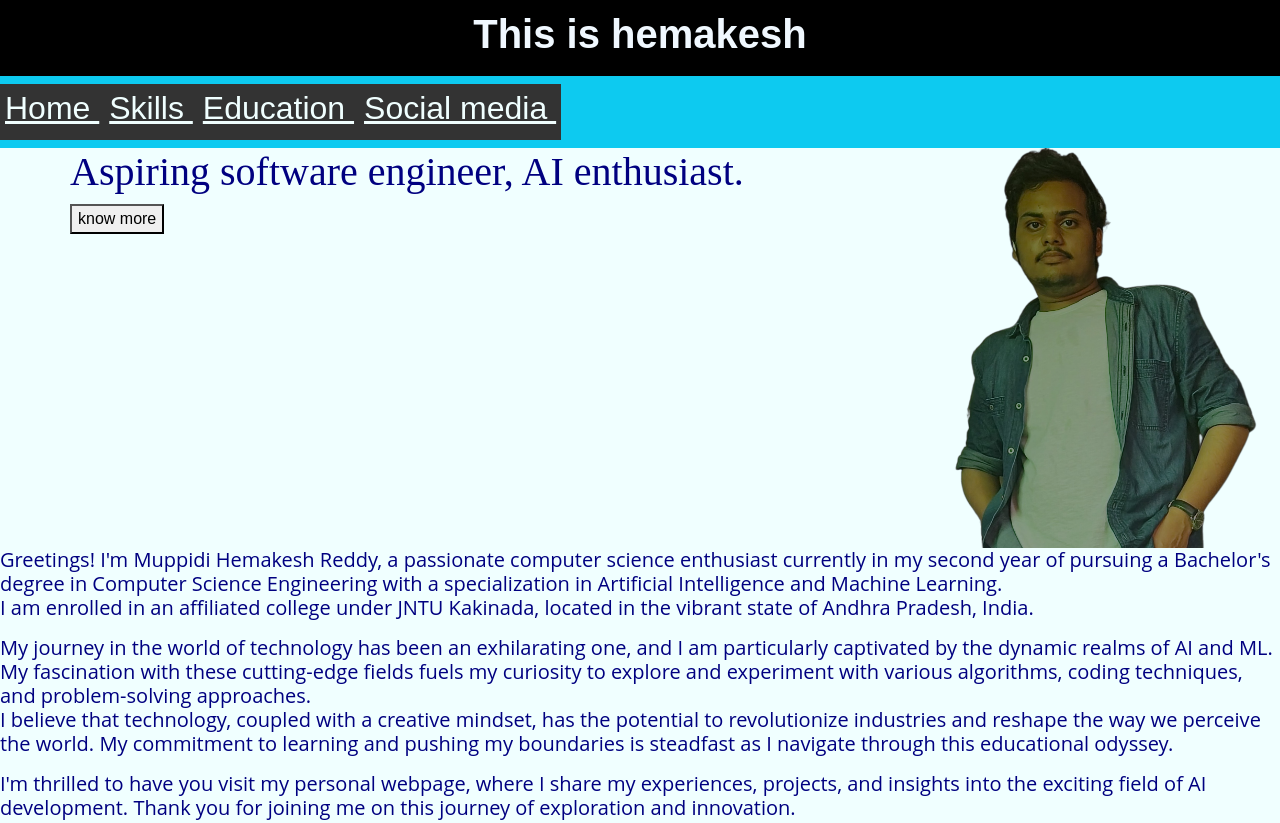
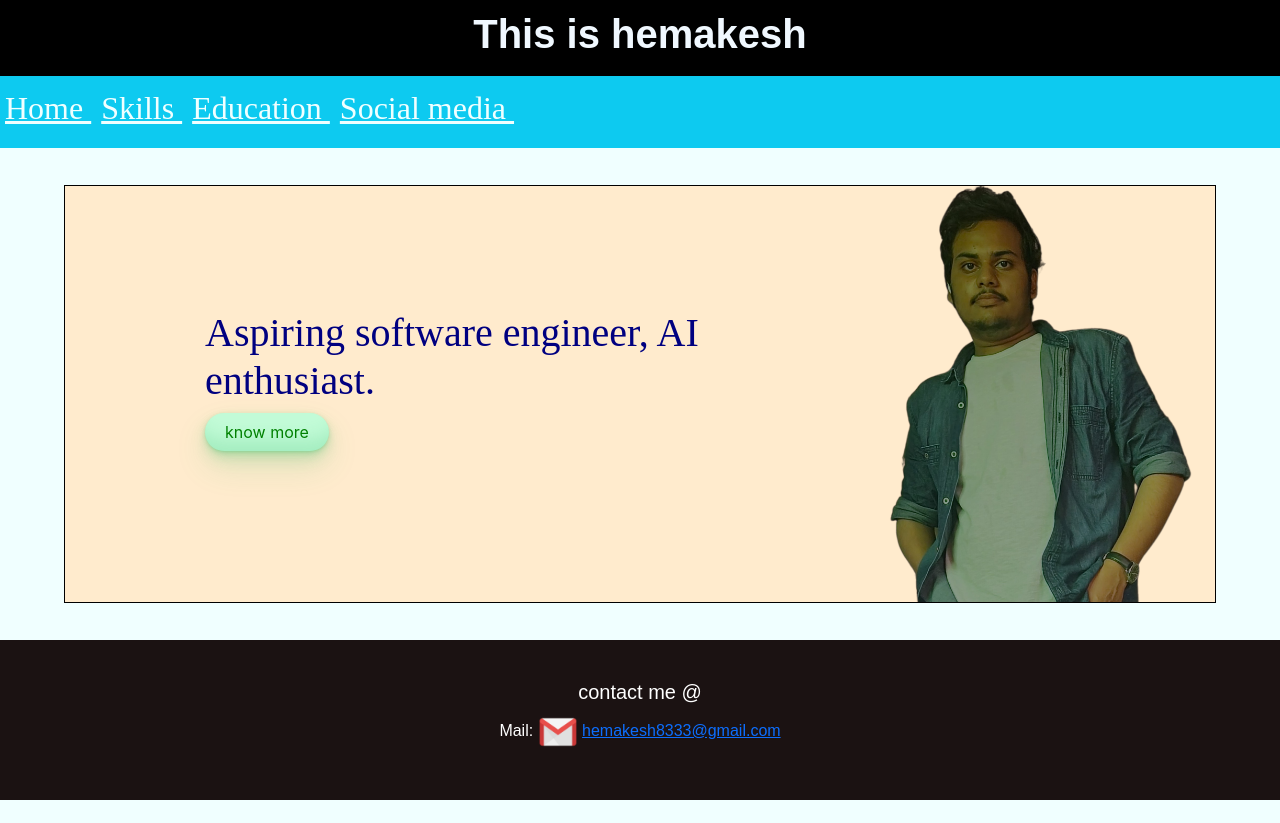
Before and after one commit to hemakesh-github/webpage, a plain HTML site: page index.html in a window 1280 px wide. Shown: the top 823 px of the page. After the commit the page ends 800 px from the top, so only its background shows below. Drawn offline with nearby package versions, Linux system fonts and the light colour scheme.

Commit message:
Update styles.css

```diff
--- a/styles.css
+++ b/styles.css
@@ -25,10 +25,11 @@ header {
     display: flex;
     padding: 0;
     border: 0;
-    background-color: #333333;
+    font-family: 'Nunito','sans-serif';
+
 }
 
-a:hover {
+#nav a:hover {
     border: solid 2px black;
     border-color: black;
 }
@@ -38,11 +39,40 @@ a:hover {
     color:azure;
 }
 
+#more {
+    display: none;
+    width : 80%;
+    margin: auto;
+    padding: 5% 10% 0% 10%;
+    align-items: center;
+}
+
+#homepage {
+    border: solid 1px black;
+    width : 90%;
+    margin: auto;
+    padding: 0% 0% 0% 10%;
+    align-items: center;
+    background-color: blanchedalmond;
+}
+
+#img_div {
+    height: auto;
+    max-width: 100%;
+}
+
 
 #hemakesh {
     float : right;
-    height: 400px;
     width: 350px;
+    height: 416px;
+}
+
+@media (max-width: 768px) {
+    #hemakesh {
+        width: 100%; /* Make the image 100% width on smaller screens */
+        height: auto; /* Maintain aspect ratio */
+    }
 }
 
 #icon {
@@ -68,6 +98,47 @@ footer {
 .container {
     flex: 1;
     border: 0;
-    padding: 0;
+
+}
+
+#homepage .container {
+    flex: 1;
+    border: 0;
+    padding-top: 12%;
     width: 100%;
 }
+
+#skills_sec {
+
+    border: solid 1px black;
+    width : 90%;
+    margin: auto;
+    padding: 0% 0% 0% 10%;
+    align-items: center;
+    background-color: blanchedalmond;
+}
+
+#knowmore {
+    background-color: #c2fbd7;
+    border-radius: 100px;
+    box-shadow: rgba(44, 187, 99, .2) 0 -25px 18px -14px inset,rgba(44, 187, 99, .15) 0 1px 2px,rgba(44, 187, 99, .15) 0 2px 4px,rgba(44, 187, 99, .15) 0 4px 8px,rgba(44, 187, 99, .15) 0 8px 16px,rgba(44, 187, 99, .15) 0 16px 32px;
+    color: green;
+    cursor: pointer;
+    display: inline-block;
+    font-family: CerebriSans-Regular,-apple-system,system-ui,Roboto,sans-serif;
+    padding: 7px 20px;
+    text-align: center;
+    text-decoration: none;
+    transition: all 250ms;
+    border: 0;
+    font-size: 16px;
+    user-select: none;
+    -webkit-user-select: none;
+    touch-action: manipulation;
+}
+
+
+#knowmore:hover {
+    box-shadow: rgba(44,187,99,.35) 0 -25px 18px -14px inset,rgba(44,187,99,.25) 0 1px 2px,rgba(44,187,99,.25) 0 2px 4px,rgba(44,187,99,.25) 0 4px 8px,rgba(44,187,99,.25) 0 8px 16px,rgba(44,187,99,.25) 0 16px 32px;
+    transform: scale(1.05) rotate(-1deg);
+}
```
